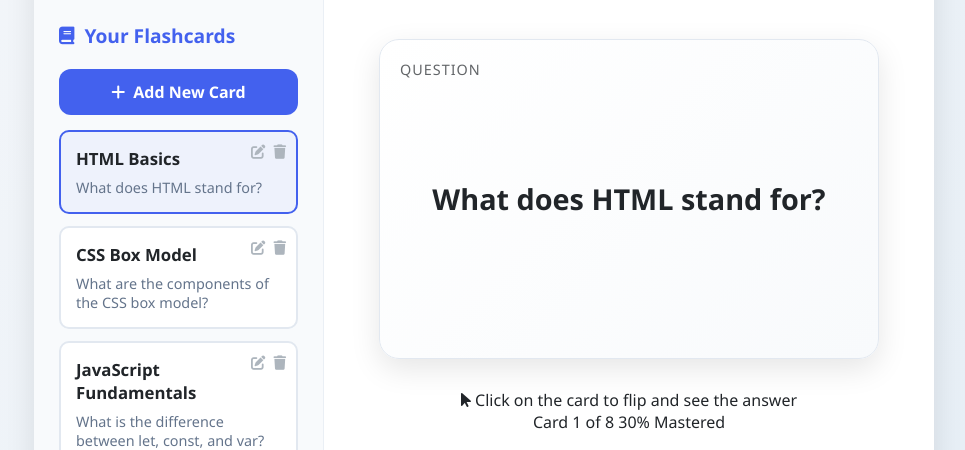
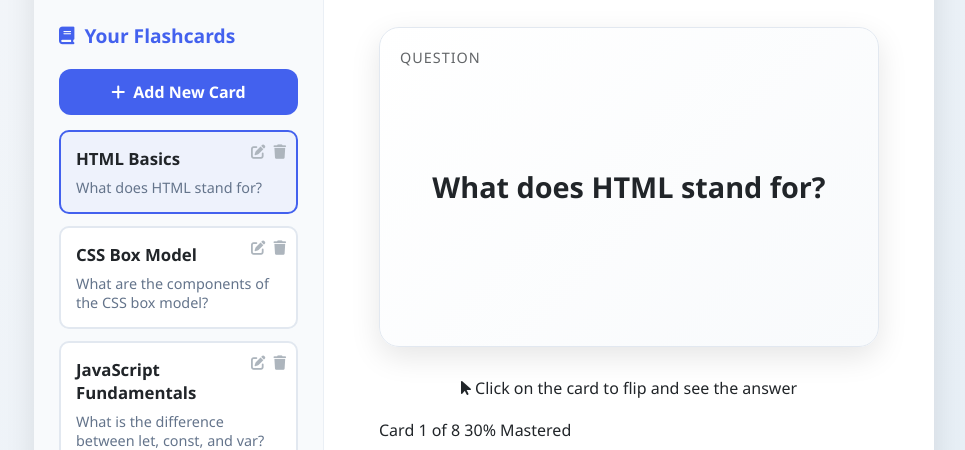
Before and after one commit to ub-victor/codealpha_tasks, a plain HTML site: page task3/index.html in a window 1280 px wide. Shown: the part 283-733 px from the top of the page, without its empty margins (156-1121 px from the left). Drawn offline with Linux system fonts and the light colour scheme; a script that the page names is missing.

Commit message:
Initial commit

```diff
--- a/task3/style.css
+++ b/task3/style.css
@@ -322,3 +322,9 @@
             gap: 15px;
             margin-top: 25px;
         }
+
+        .progress-container {
+            width: 100%;
+            max-width: 500px;
+            margin: 20px auto;
+        }
```
